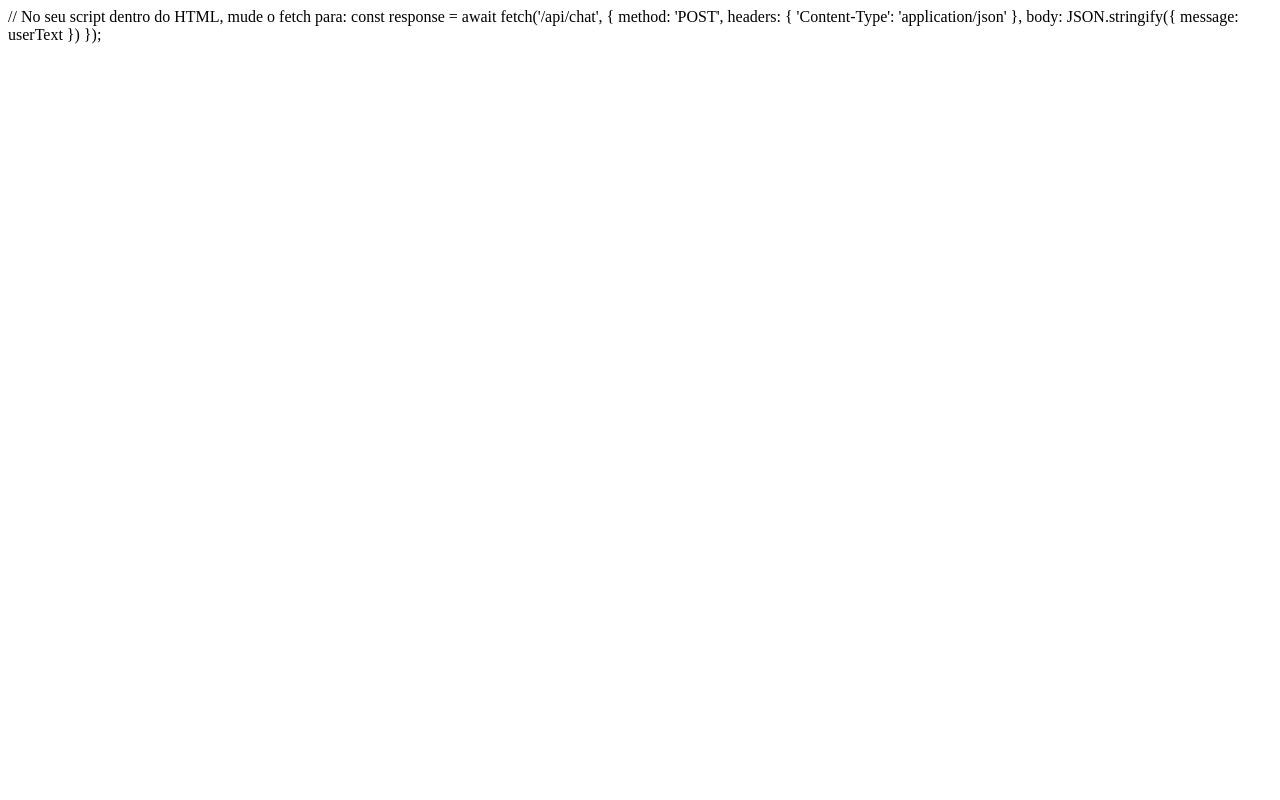
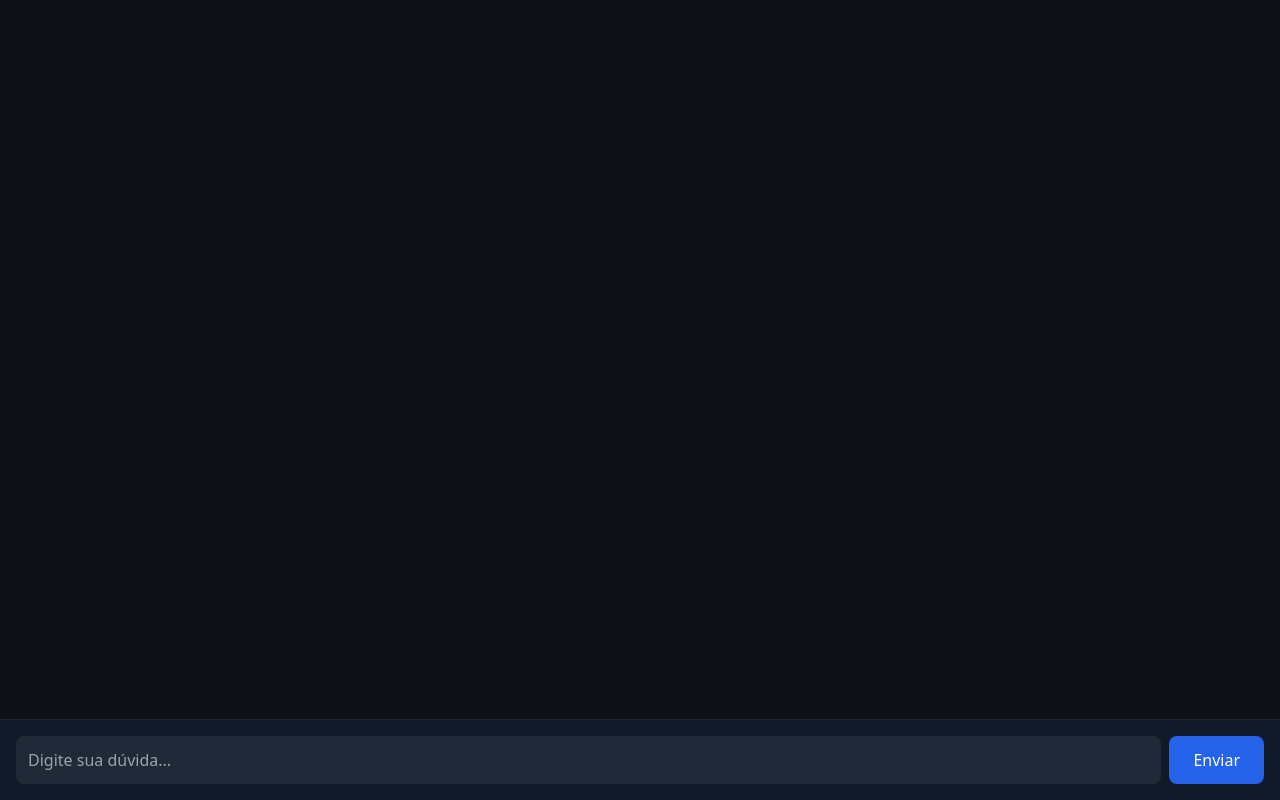
Before and after one commit to Ratata326/meu-chat-ia, a plain HTML site: page index.html in a window 1280 px wide. Drawn offline with nearby package versions, Linux system fonts and the light colour scheme.

Commit message:
Refactor chat interface and fetch API call
Updated the HTML structure and script for the chat interface.

```diff
--- a/index.html
+++ b/index.html
@@ -1,6 +1,40 @@
-// No seu script dentro do HTML, mude o fetch para:
-const response = await fetch('/api/chat', {
-    method: 'POST',
-    headers: { 'Content-Type': 'application/json' },
-    body: JSON.stringify({ message: userText })
-});
+<!DOCTYPE html>
+<html lang="pt-br">
+<head>
+    <meta charset="UTF-8">
+    <meta name="viewport" content="width=device-width, initial-scale=1.0">
+    <title>AI Chat Seguro</title>
+    <script src="https://cdn.tailwindcss.com"></script>
+</head>
+<body class="bg-[#0d1117] text-white flex flex-col h-screen">
+    <main id="chat-box" class="flex-1 overflow-y-auto p-4 space-y-4"></main>
+    <div class="p-4 bg-gray-900 border-t border-gray-800 flex gap-2">
+        <input type="text" id="user-input" class="w-full bg-gray-800 p-3 rounded-lg outline-none" placeholder="Digite sua dúvida...">
+        <button onclick="enviar()" class="bg-blue-600 px-6 py-2 rounded-lg">Enviar</button>
+    </div>
+
+    <script>
+        async function enviar() {
+            const input = document.getElementById('user-input');
+            const chatBox = document.getElementById('chat-box');
+            const texto = input.value;
+            if(!texto) return;
+
+            chatBox.innerHTML += `<div class="text-right text-blue-400">${texto}</div>`;
+            input.value = '';
+
+            // AQUI ESTÁ A MUDANÇA: Ele chama a sua pasta /api/chat
+            const res = await fetch('/api/chat', {
+                method: 'POST',
+                headers: {'Content-Type': 'application/json'},
+                body: JSON.stringify({ message: texto })
+            });
+
+            const data = await res.json();
+            // Exibe a resposta que veio do servidor seguro
+            chatBox.innerHTML += `<div class="text-left text-gray-300">${data.choices[0].message.content}</div>`;
+            chatBox.scrollTop = chatBox.scrollHeight;
+        }
+    </script>
+</body>
+</html>
```
